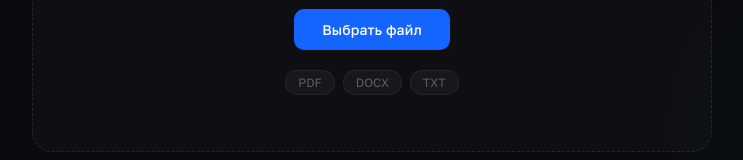
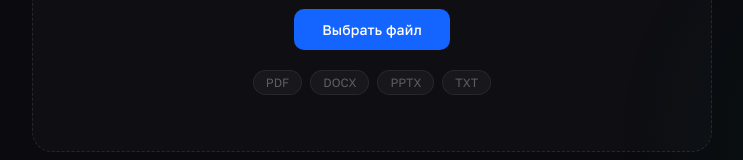
Before and after one commit to Maribuoo/-kazakh-translator, a React (Vite) app in the folder frontend/: page / in a window 1280 px wide. Shown: the part 518-678 px from the top of the page, without its empty margins (268-1011 px from the left). Built offline with nearby package versions, Linux system fonts and the light colour scheme; a web font is replaced by a local one.

Commit message:
add pptx support

```diff
--- a/frontend/src/App.jsx
+++ b/frontend/src/App.jsx
@@ -467,8 +467,8 @@ export default function App() {
 
   const handleFile = (f) => {
     if (!f) return
-    const ok = f.name.endsWith('.pdf') || f.name.endsWith('.docx') || f.name.endsWith('.txt')
-    if (!ok) { setError('Поддерживаются только PDF, DOCX, TXT'); return }
+    const ok = f.name.endsWith('.pdf') || f.name.endsWith('.docx') || f.name.endsWith('.txt') || f.name.endsWith('.pptx')
+    if (!ok) { setError('Поддерживаются только PDF, DOCX, PPTX, TXT'); return }
     setFile(f)
     setError('')
     setStatus('idle')
@@ -576,7 +576,7 @@ export default function App() {
                     Выбрать файл
                   </button>
                   <div className="formats">
-                    {['PDF', 'DOCX', 'TXT'].map(f => (
+                    {['PDF', 'DOCX', 'PPTX', 'TXT'].map(f => (
                       <span key={f} className="format-pill">{f}</span>
                     ))}
                   </div>
```
